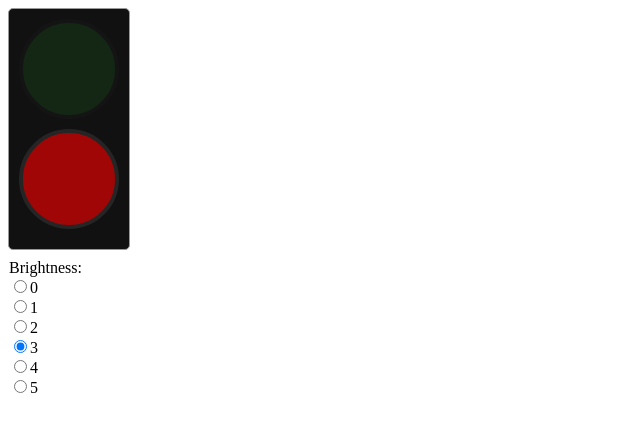
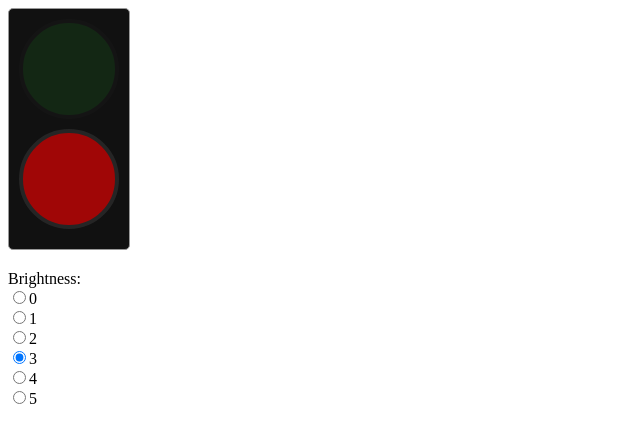
Before and after one commit to AnthonyAstige/blinkinlight, a React (Create React App) app: page / in a window 1280 px wide. Shown: the top 442 px of the page, without its empty margins (0-640 px from the left). Built offline with nearby package versions, Linux system fonts and the light colour scheme.

Commit message:
Styles cleanup / wrapping work better in a page

```diff
--- a/src/components/Lamp.js
+++ b/src/components/Lamp.js
@@ -31,7 +31,7 @@ class Lamp extends React.Component {
 	render() {
 		const props = this.props
 
-		const containerStyle = {
+		const lightContainerStyle = {
 			width: '120px',
 			height: '240px',
 			backgroundColor: '#111',
@@ -40,17 +40,17 @@ class Lamp extends React.Component {
 		}
 
 		const brightSelectionStyle = {
-			marginTop: '30px',
-			width: '100%',
-			clear: 'both'
+			marginTop: '20px'
 		}
 
 		const greenColor = '#27e833'
 
 		return (
-			<div style={containerStyle}>
-				<Light brightness={this.state.brightness} lit={!props.lit} color={greenColor} />
-				<Light brightness={this.state.brightness} lit={props.lit} color={props.color} />
+			<div>
+				<div style={lightContainerStyle}>
+					<Light brightness={this.state.brightness} lit={!props.lit} color={greenColor} />
+					<Light brightness={this.state.brightness} lit={props.lit} color={props.color} />
+				</div>
 				<div style={brightSelectionStyle}>
 					Brightness:
 					{[0, 1, 2, 3, 4, 5].map(brightness =>
```
